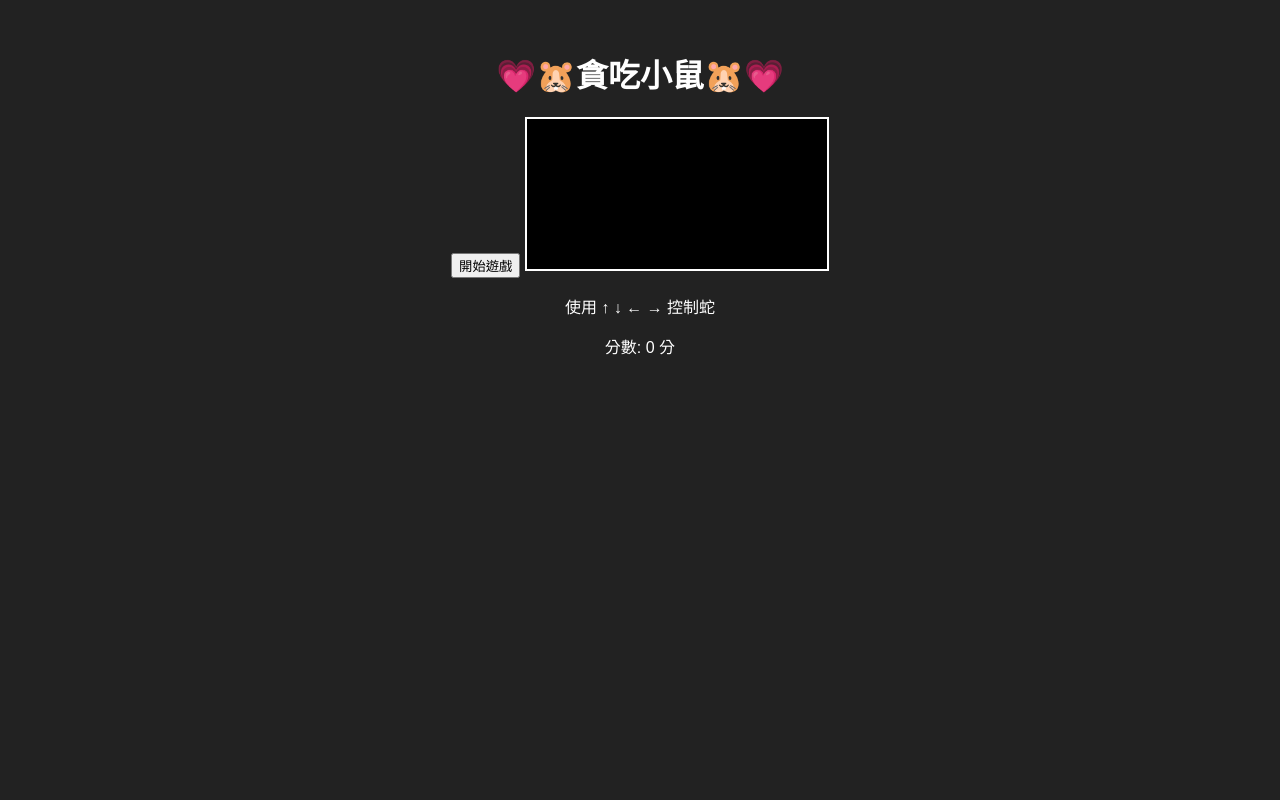
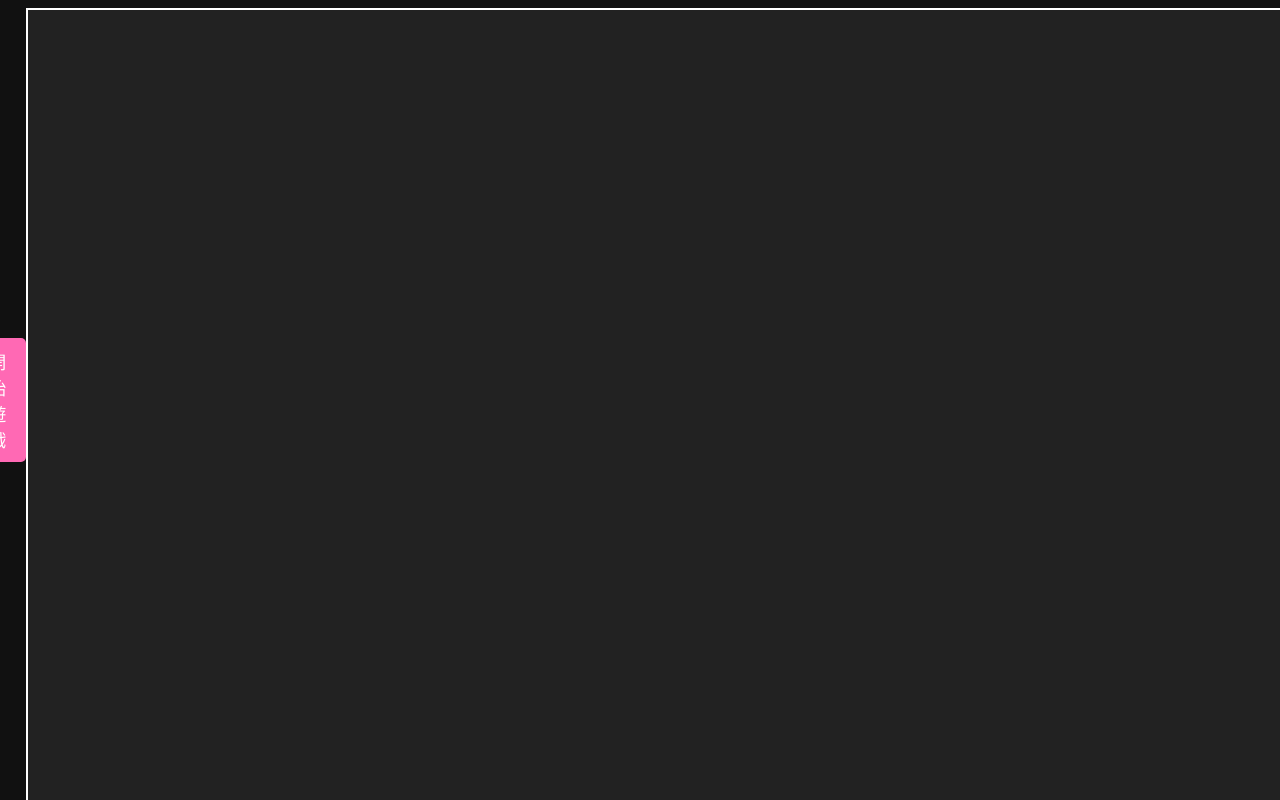
Before and after one commit to vivian980505/meow, a plain HTML site: page index.html in a window 1280 px wide. Drawn offline with Linux system fonts and the light colour scheme.

Commit message:
Update style.css

```diff
--- a/style.css
+++ b/style.css
@@ -1,12 +1,50 @@
-body {
-  background-color: #222;
-  color: #fff;
-  font-family: 'Arial', sans-serif;
+/* 使頁面充滿整個視窗並居中顯示 */
+html, body {
+  margin: 0;
+  padding: 0;
+  height: 100%;
+  overflow: hidden;
+  display: flex;
+  justify-content: center;
+  align-items: center;
+  background-color: #111;
+  color: white;
+  font-family: sans-serif;
   text-align: center;
-  margin-top: 50px;
 }
 
+h1 {
+  font-size: 2rem;
+  color: hotpink;
+  margin-bottom: 10px;
+}
+
+button {
+  font-size: 18px;
+  padding: 10px 20px;
+  background: hotpink;
+  border: none;
+  border-radius: 5px;
+  color: white;
+  cursor: pointer;
+}
+
+button:hover {
+  background: deeppink;
+}
+
+/* 讓 canvas 元素充滿整個視窗 */
 canvas {
-  background-color: #000;
-  border: 2px solid #fff;
+  background-color: #222;
+  display: block;
+  margin-top: 20px;
+  border: 2px solid white;
+  width: 100%;
+  height: 100%;
 }
+
+/* 分數顯示 */
+.score {
+  font-size: 20px;
+  margin-top: 20px;
+}
```
